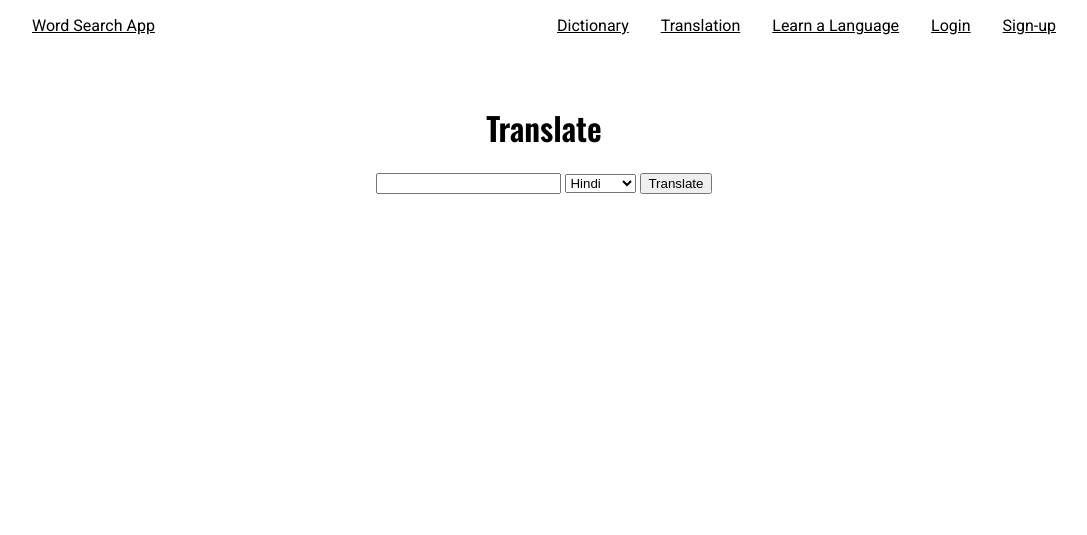
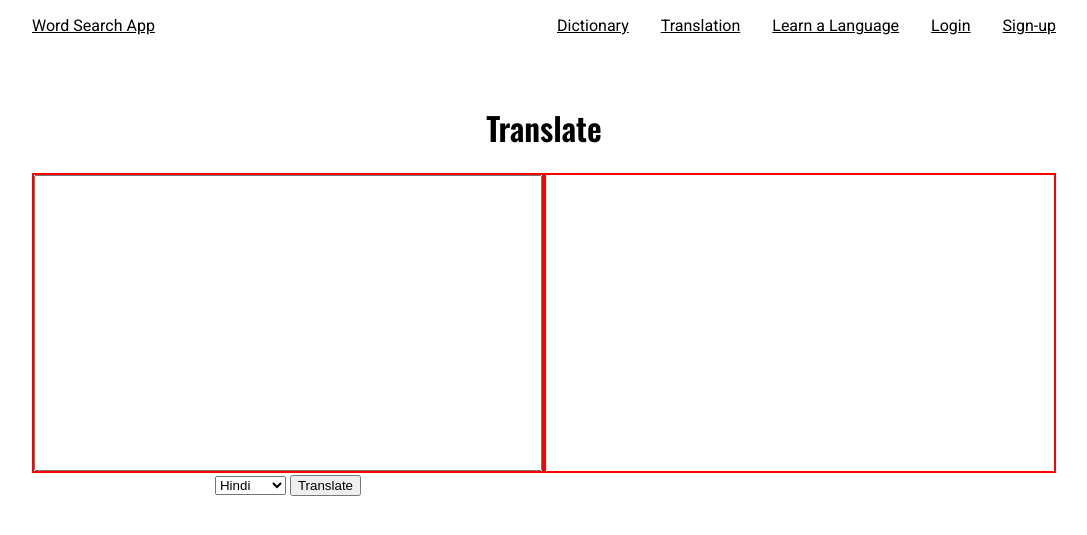
Before and after one commit to arushi082/LanguageLearning-App, a Django app: page /translate/ in a window 1280 px wide. Shown: the top 535 px of the page, without its empty margins (96-1183 px from the left). Run offline with Django 3.2, Linux system fonts and the light colour scheme.

Commit message:
update translation

```diff
--- a/Language/Login/static/Login/css/master.css
+++ b/Language/Login/static/Login/css/master.css
@@ -97,4 +97,31 @@ header {
   border-bottom: 2px solid black;
 }
 
+.translation__box {
+  display: flex;
+  width: 80%;
+  justify-content: center;
+}
+
+.translation__box > * {
+  width: 100%;
+}
+
+.translation__input {
+  border: solid 2px red;
+  min-height: 300px;
+}
+
+.translation__input--text {
+  width: 100%;
+  height: 100%;
+  position: relative;
+  resize: none;
+}
+
+.translation__output {
+  border: solid 2px red;
+  min-height: 300px;
+}
+
 /*# sourceMappingURL=master.css.map */
--- a/Language/Login/static/Login/scss/_translation.scss
+++ b/Language/Login/static/Login/scss/_translation.scss
@@ -0,0 +1,27 @@
+.translation__box{
+  display: flex;
+  width: 80%;
+  justify-content: center;
+}
+
+.translation__box>*{
+  width: 100%;
+}
+
+.translation__input{
+  border: solid 2px red;
+  min-height: 300px;
+}
+
+.translation__input--text{
+  width: 100%;
+  height: 100%;
+  position: relative;
+  resize: none;
+}
+
+.translation__output{
+  border: solid 2px red;
+  min-height: 300px;
+
+}
--- a/Language/Translate/Templates/translate/index.html
+++ b/Language/Translate/Templates/translate/index.html
@@ -7,10 +7,10 @@
 
     <h1>Translate</h1>
     <div class="translation__box">
-      <form class="translation__input">
+      <form id="form" class="translation__input">
           {% csrf_token %}
-          <input type="text" name="translate">
-          <select required name="language">
+          <textarea id="text" class="translation__input--text" name="translate"></textarea>
+          <select id="input-language" name="language" required>
               <option value="Hindi">Hindi</option>
               <option value="French">French</option>
               <option value="German">German</option>
@@ -25,11 +25,23 @@
   <!-- XXX: http://127.0.0.1:8000/translate/translate/?translate=hello&language=hindi -->
   </main>
   <script type="text/javascript">
-    document.querySelector("form").addEventListener("submit",async (e)=>{
+    const form = document.querySelector("#form")
+    const text = document.querySelector("#text")
+    const inputLanguage = document.querySelector("#input-language")
+    const output = document.querySelector("#output")
+
+    function render(data){
+      output.innerHTM = ""
+      output.innerHTML += `<p>${data}</p>`
+    }
+
+    form.addEventListener("submit",async (e)=>{
       e.preventDefault()
-      const response = await fetch("http://127.0.0.1:8000/translate/translate/?translate=hello&language=hindi")
-      const output = await response.json()
-      console.log(output);
+      console.log(text.value)
+      console.log(inputLanguage.value)
+      const response = await fetch(`http://127.0.0.1:8000/translate/translate/?translate=${text.value}&language=${inputLanguage.value}`)
+      const data = await response.json()
+      render(data.translation)
     })
   </script>
   {% endblock %}
```
Also changed, not shown: 1 other file.
